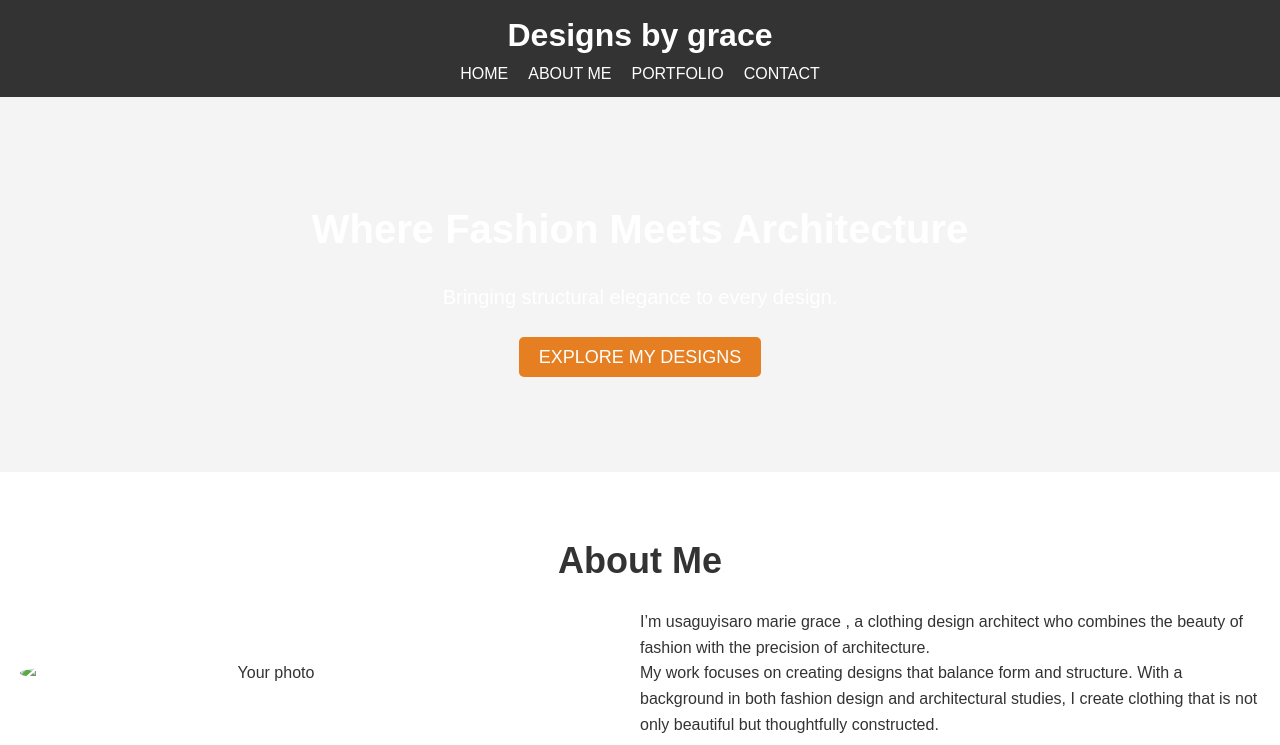
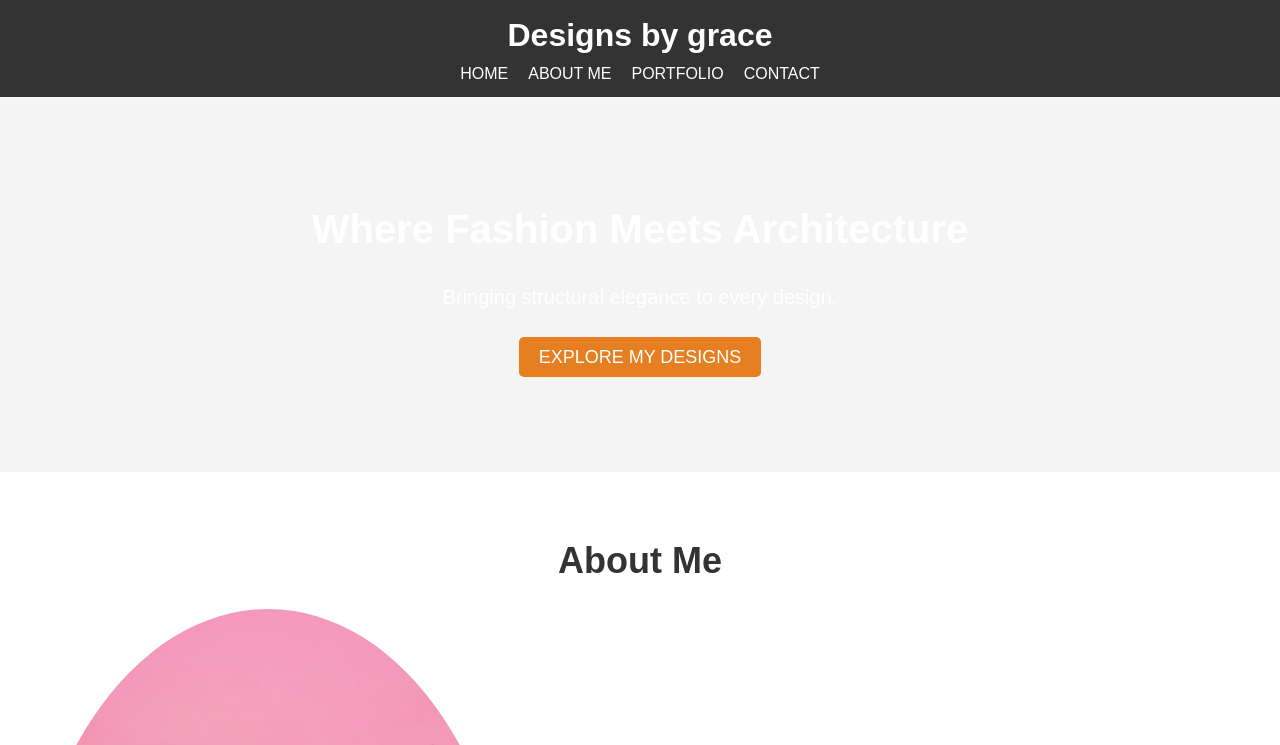
Before and after one commit to mugishabillychriss/grace-the-designer, a plain HTML site: page index.html in a window 1280 px wide. Shown: the top 745 px of the page. Drawn offline with Linux system fonts and the light colour scheme.

Commit message:
Update index.html

```diff
--- a/index.html
+++ b/index.html
@@ -35,7 +35,7 @@
   <section id="about" class="about">
     <h2>About Me</h2>
     <div class="about-content">
-      <img src="your-photo.jpg" alt="Your photo" class="about-img">
+      <img src="IMG-20250802-WA0011.jpg" alt="Your photo" class="about-img">
       <div class="about-text">
         <p>I’m usaguyisaro marie grace , a clothing design architect who combines the beauty of fashion with the precision of architecture.</p>
         <p>My work focuses on creating designs that balance form and structure. With a background in both fashion design and architectural studies, I create clothing that is not only beautiful but thoughtfully constructed.</p>
```
